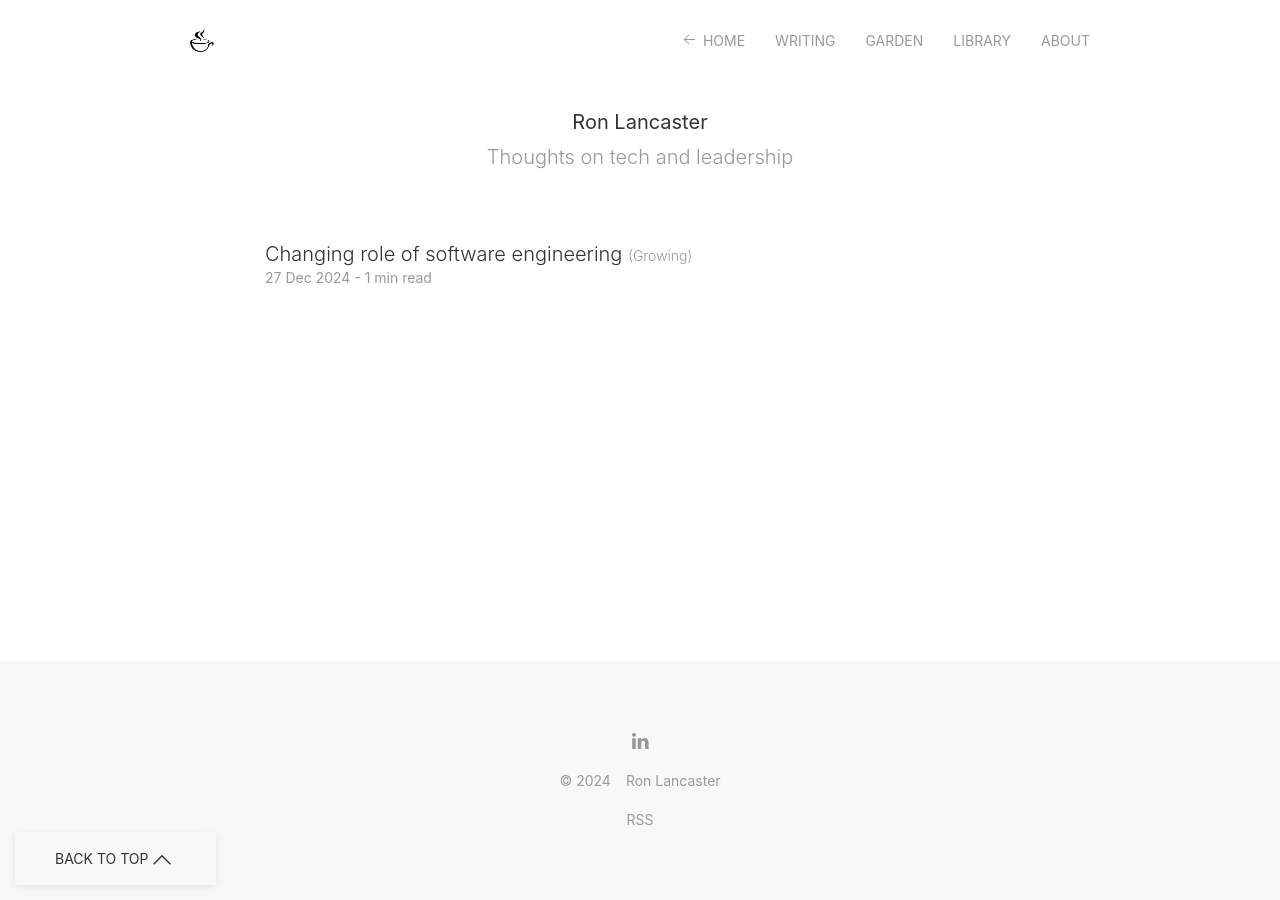
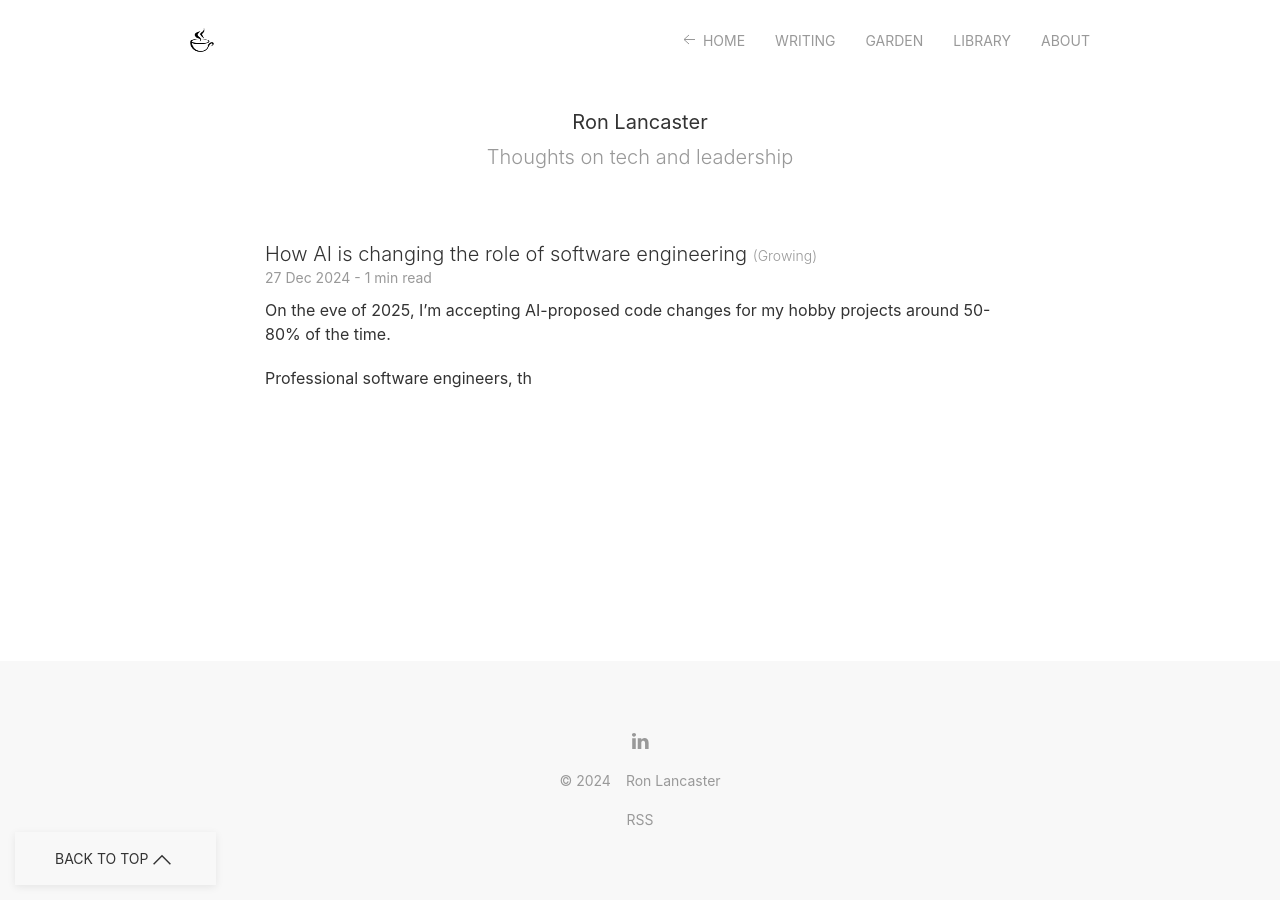
Before and after one commit to nyvyn/nyvyn.github.io, a Jekyll site: the page built from _notes/2024-12-27-role-of-software-engineer.markdown, in a window 1280 px wide. Built offline with Jekyll 4.4.1, drawn with Linux system fonts in a browser that asks for light colours.

Commit message:
feat: update AI adoption rates and refine titles in notes and posts
- Updated AI acceptance rates in `_posts/2024-12-28-cyborg-software-engineering.markdown`
- Revised title in `_notes/2024-12-27-role-of-software-engineer.markdown` to reflect AI's impact on software engineering

```diff
--- a/_notes/2024-12-27-role-of-software-engineer.markdown
+++ b/_notes/2024-12-27-role-of-software-engineer.markdown
@@ -1,6 +1,10 @@
 ---
 layout: note
-title: Changing role of software engineering
+title: How AI is changing the role of software engineering
 description: The impact of AI on software
 status: Growing
 ---
+
+On the eve of 2025, I'm accepting AI-proposed code changes for my hobby projects around 50-80% of the time.
+
+Professional software engineers, th
--- a/_posts/2024-12-28-cyborg-software-engineering.markdown
+++ b/_posts/2024-12-28-cyborg-software-engineering.markdown
@@ -16,7 +16,7 @@ or afterwards through review of the diffs in git.
 
 ---
 
-Six months ago, I was accepting AI-proposed changes 20-30% of the time. Now, on the precipice of 2025, it's 50%-80%.
+Six months ago, I was accepting AI-proposed changes 20-30% of the time. Now, on the precipice of 2025, it's 40-70%.
 
 A key reason for this jump in acceptance rate is because of Anthropic's Sonnet update on Ocober 22nd.
 And I do enjoy the architect mode of Aider where it proposes a plan using a "strong" model and then defers
```
